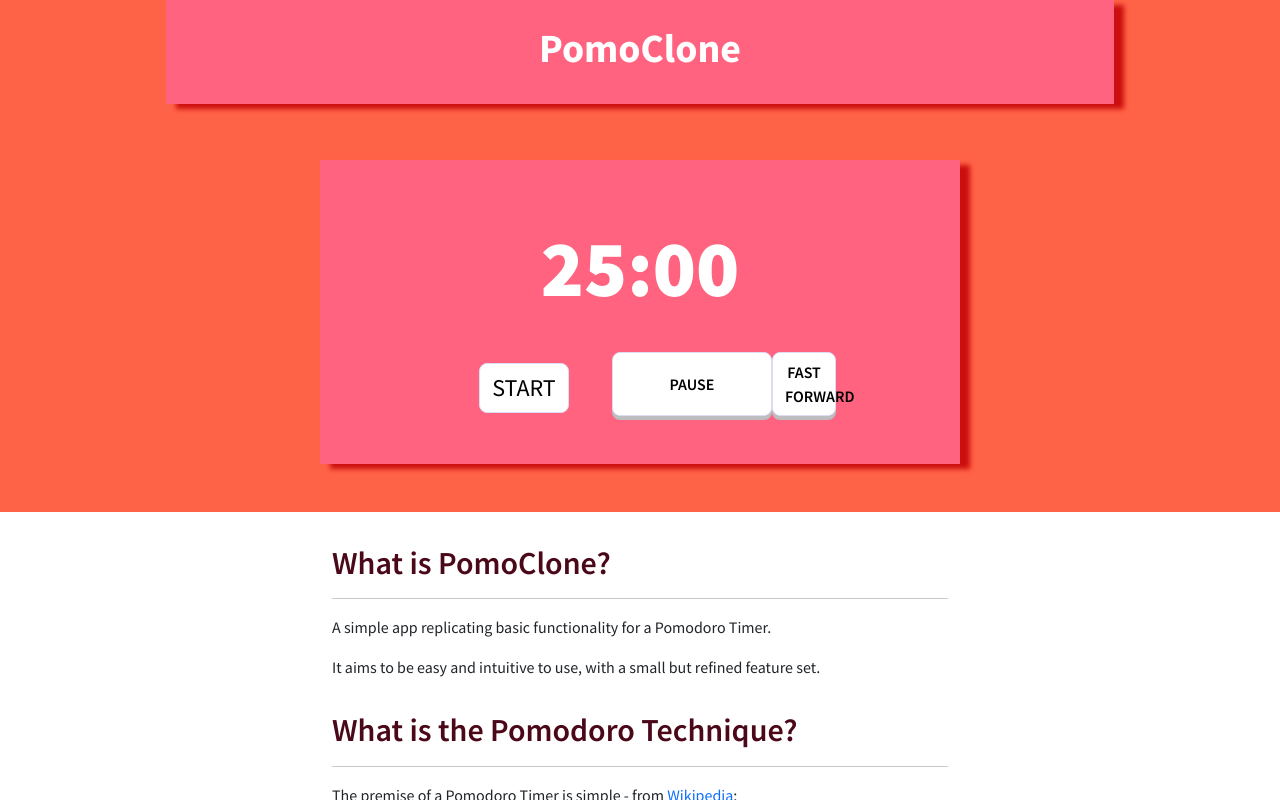
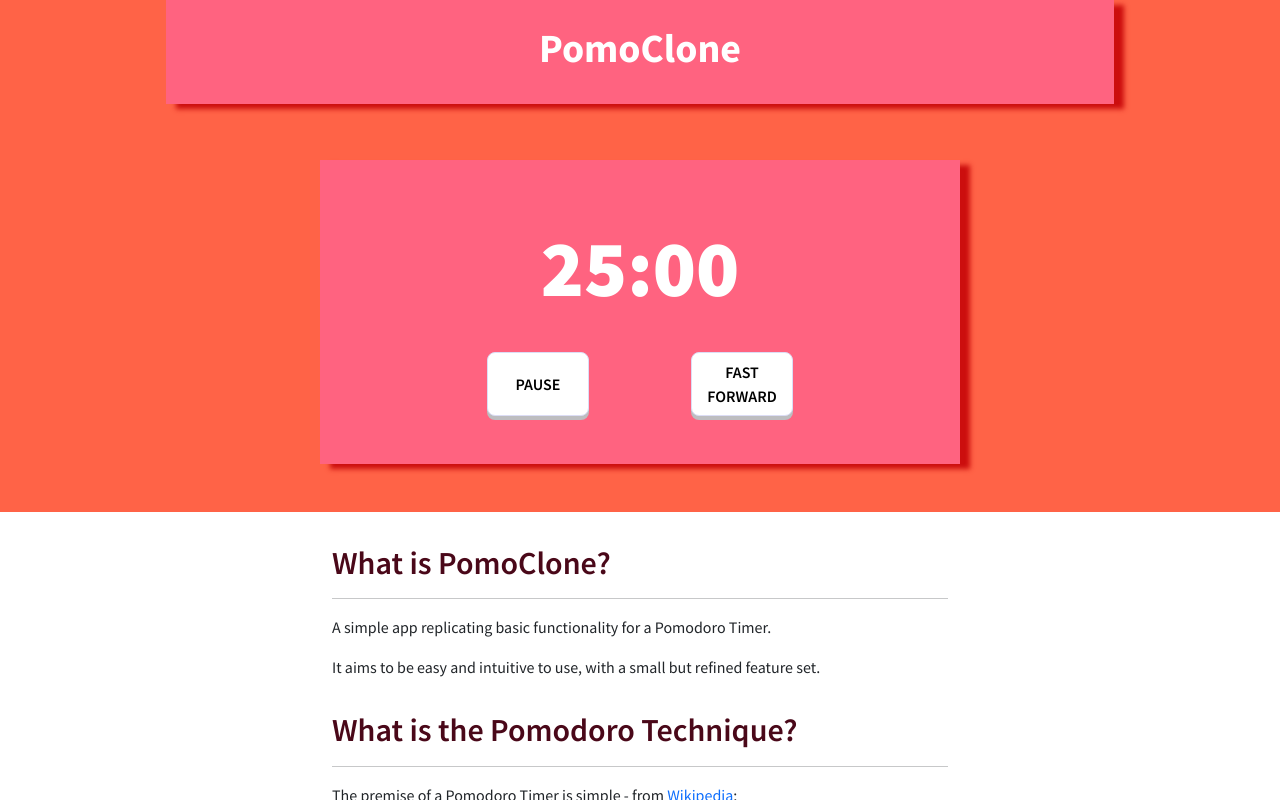
Before and after one commit to aneevel/Pomoclone, an Angular app in the folder site/: page / in a window 1280 px wide. Both pictures are taken after a click on the button "START". Shown: the top 800 px of the page. Built offline with nearby package versions, Linux system fonts and the light colour scheme.

Commit message:
Get pause/fastforward buttons spaced out

```diff
--- a/site/src/app/timer/timer.component.css
+++ b/site/src/app/timer/timer.component.css
@@ -41,7 +41,7 @@
   font: inherit;
   font-weight: 600;
   text-transform: uppercase;
-  width: 10rem;
+  width: 5rem;
   height: 4rem;
 }
 
@@ -49,14 +49,14 @@
   font: inherit;
   font-weight: 600;
   text-transform: uppercase;
-  width: 4rem;
+  width: 5rem;
   height: 4rem;
 }
 
 .displayed-button {
-  display: inline-block;
+  display: flex !important;
 }
 
 .hidden-button {
-  display: none;
+  display: none !important;
 }
--- a/site/src/app/timer/timer.component.html
+++ b/site/src/app/timer/timer.component.html
@@ -8,12 +8,14 @@
     class="w-50 mx-auto">{{ timerValue }}
   </div>
   <div
-    class="w-75 mx-auto pt-4 d-flex justify-content-evenly">
+    class="w-75 mx-auto pt-4 d-flex"
+    [ngClass]="{'justify-content-center' : !countingDown, 'justify-content-around' : countingDown}">
     <div
-        class="d-flex align-items-center justify-content-center"
-        id="start"
+        class="d-flex align-items-center"
+        id="start-box"
         [ngClass]="{'displayed-button' : !countingDown, 'hidden-button' : countingDown}">
         <button
+          id="start"
           type="button"
           class="btn btn-primary"
           (click)="startCountdown()">
@@ -21,18 +23,19 @@
         </button>
     </div>
     <div
+        class="d-flex w-100 justify-content-center"
         id="pause-fast-forward"
         [ngClass]="{'displayed-button' : countingDown, 'hidden-button' : !countingDown}">
         <button
           id="pause"
           type="button"
-          class="btn btn-primary">
+          class="w-25 btn btn-primary">
           Pause
         </button>
         <button
           id="fast-forward"
           type="button"
-          class="btn btn-primary">
+          class="w-25 btn btn-primary">
           Fast Forward
         </button>
     </div>
```
